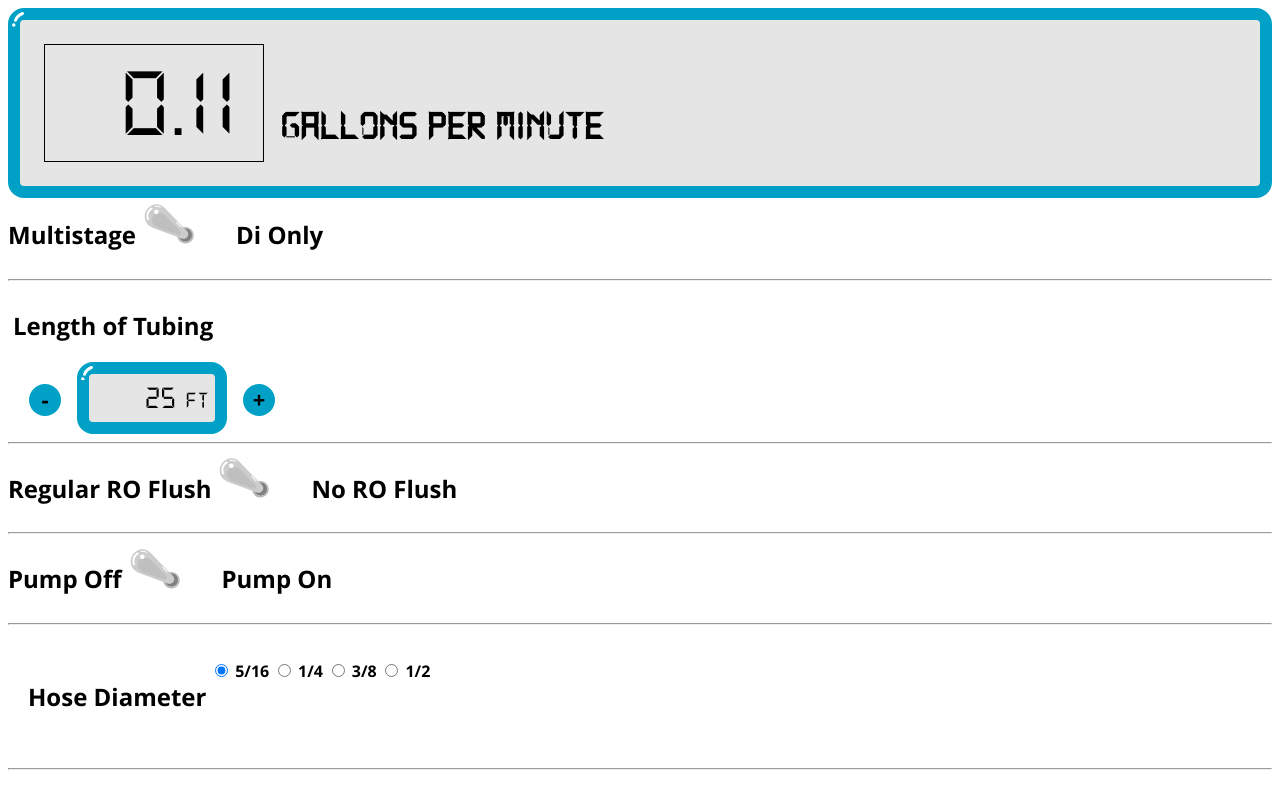
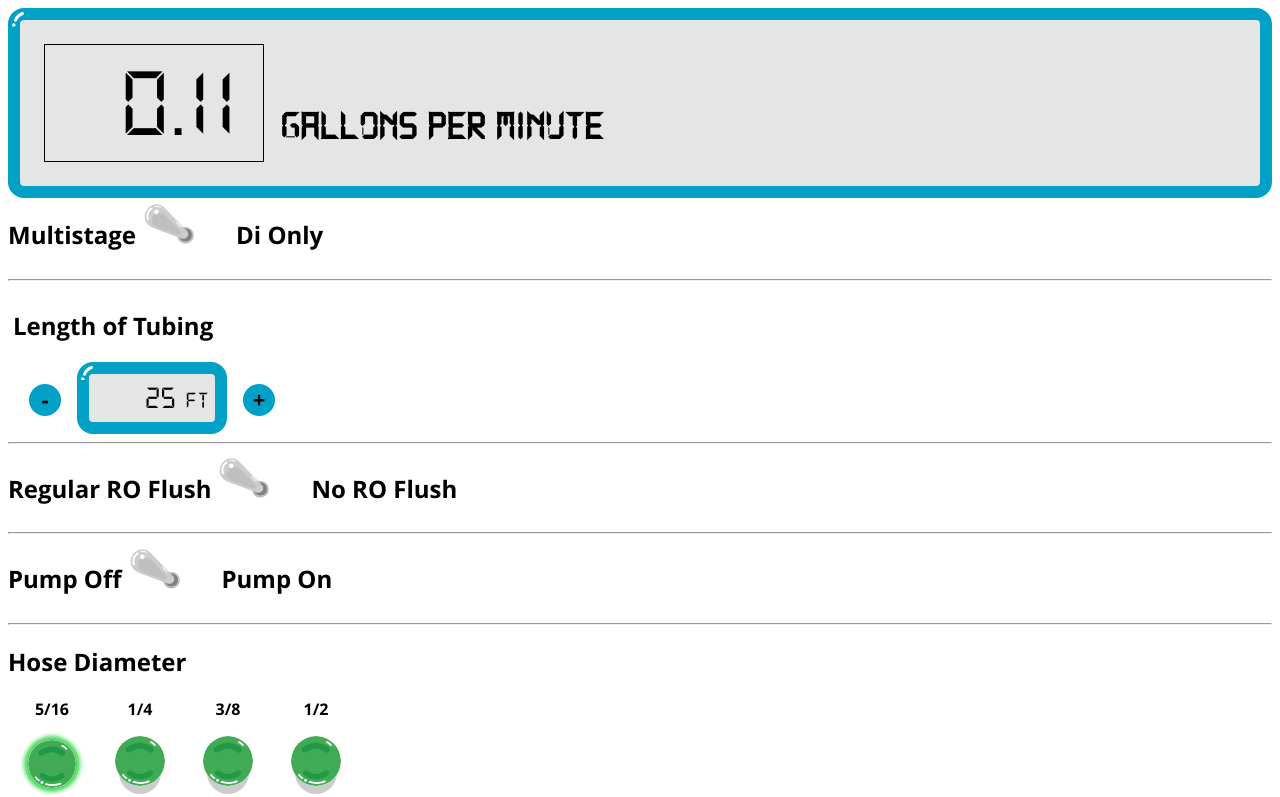
Before and after one commit to nmalozzi/abc-vue-animations, a Vue app: page / in a window 1280 px wide. Shown: the top 797 px of the page. Built offline with nearby package versions, Linux system fonts and the light colour scheme.

Commit message:
Styles for radio buttons.

```diff
--- a/src/components/RadioButtonGroup.vue
+++ b/src/components/RadioButtonGroup.vue
@@ -1,8 +1,9 @@
 <template>
-  <div class="input-group">
+  <div>
     <h2 v-if="header">{{ header }}</h2>
-    <div v-for="(option, index) in options" :key="option">
-      <label :for="option">
+    <div class="input-group">
+
+      <div class="input-wrap" v-for="(option, index) in options" :key="option">
         <input
             type="radio"
             :id="option"
@@ -11,8 +12,11 @@
             :value="option"
             :checked="index === 0"
         />
-        {{ option }}
-      </label>
+        <label :for="option">
+          {{ option }}
+          <svg class="radio-button" xmlns="http://www.w3.org/2000/svg" viewBox="0 0 131.75 131.75"><circle cx="65.87" cy="65.87" r="65.87" fill="#41aa54"/><path d="M67.24 126.36c-6.33 0-12.63-1.01-18.86-3.04a2.398 2.398 0 0 1-1.54-3.03 2.406 2.406 0 0 1 3.03-1.54c12.66 4.12 25.65 3.69 38.62-1.29 1.25-.48 2.63.15 3.11 1.39s-.14 2.63-1.38 3.11c-7.67 2.93-15.35 4.4-22.98 4.4zM29.89 113.35c-.43 0-.87-.12-1.26-.36-6.16-3.8-9.44-9.17-9.58-9.39-.69-1.14-.32-2.62.82-3.3 1.13-.68 2.61-.32 3.3.81.04.06 2.86 4.63 7.99 7.79a2.403 2.403 0 0 1-1.27 4.45z" fill="#fff"/><path d="M65.96 114.28c-14.15 0-25.76-6.07-31.69-11.22a7.221 7.221 0 0 1-.71-10.19c2.61-3 7.15-3.33 10.16-.74.88.75 20.92 17.26 45.54-.39 3.24-2.32 7.75-1.58 10.07 1.66 2.32 3.24 1.58 7.75-1.66 10.07-11.1 7.95-22 10.81-31.71 10.81z" fill="#018837" opacity=".5"/><circle cx="38.34" cy="116.55" r="4.05" fill="#fff"/><path d="M36.03 43.46c-2.4 0-4.77-1.12-6.28-3.22-2.48-3.46-1.69-8.29 1.78-10.77 29.15-20.9 57.08-8.85 67.78.45 3.22 2.8 3.56 7.67.76 10.89a7.716 7.716 0 0 1-10.86.79c-.94-.8-22.36-18.45-48.69.42a7.709 7.709 0 0 1-4.49 1.44z" fill="#018837" opacity=".5"/><path d="M105.06 26.53c-.73 0-1.45-.31-1.96-.9-.04-.04-3.8-4.39-9.76-6.86a2.567 2.567 0 0 1-1.39-3.36 2.567 2.567 0 0 1 3.36-1.39c7.15 2.96 11.53 8.07 11.71 8.28a2.58 2.58 0 0 1-.3 3.63c-.48.4-1.07.6-1.66.6z" fill="#fff"/></svg>
+        </label>
+      </div>
     </div>
   </div>
 </template>
@@ -39,14 +43,37 @@ export default {
 
 <style scoped>
 .input-group {
-  width: 35%;
-  margin: 20px 0;
-  padding: 15px 20px;
   display: flex;
-  justify-content: space-between;
+}
+
+.input-wrap {
+  width: 56px;
+  text-align: center;
+  margin: 0 16px;
 }
 
 label {
   cursor: pointer;
 }
+
+.radio-button {
+  width: 50px;
+  height: 50px;
+  border-radius: 50%;
+  box-shadow: 0 12px 0 -4px #cccccc;
+  margin-top: 16px;
+}
+
+input[type="radio"] {
+  position: fixed;
+  opacity: 0;
+  pointer-events: none;
+}
+
+input[type="radio"]:checked+label .radio-button {
+  box-shadow: 0 0 4px 4px #45D657;
+  width: 48px;
+  height: 48px;
+  transform: translateY(4px);
+}
 </style>
```
